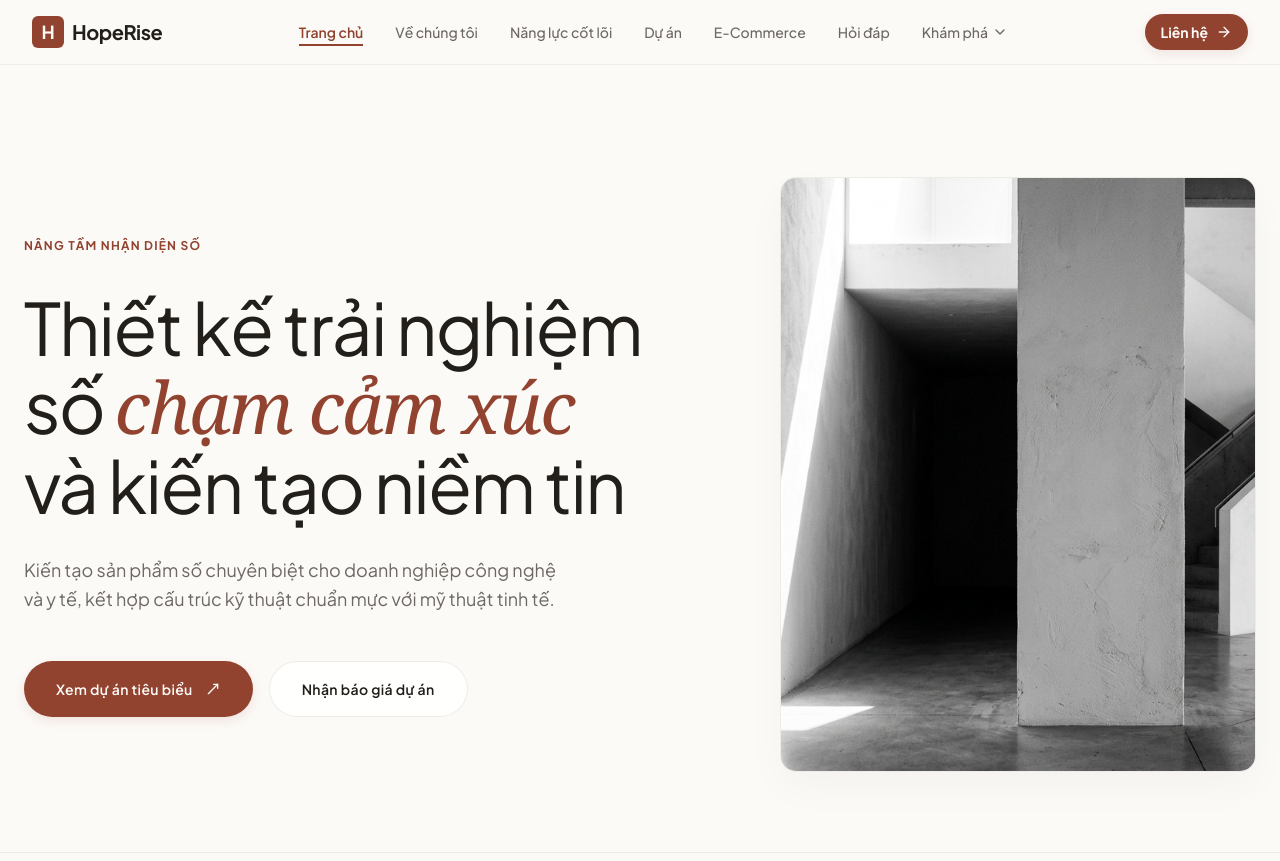
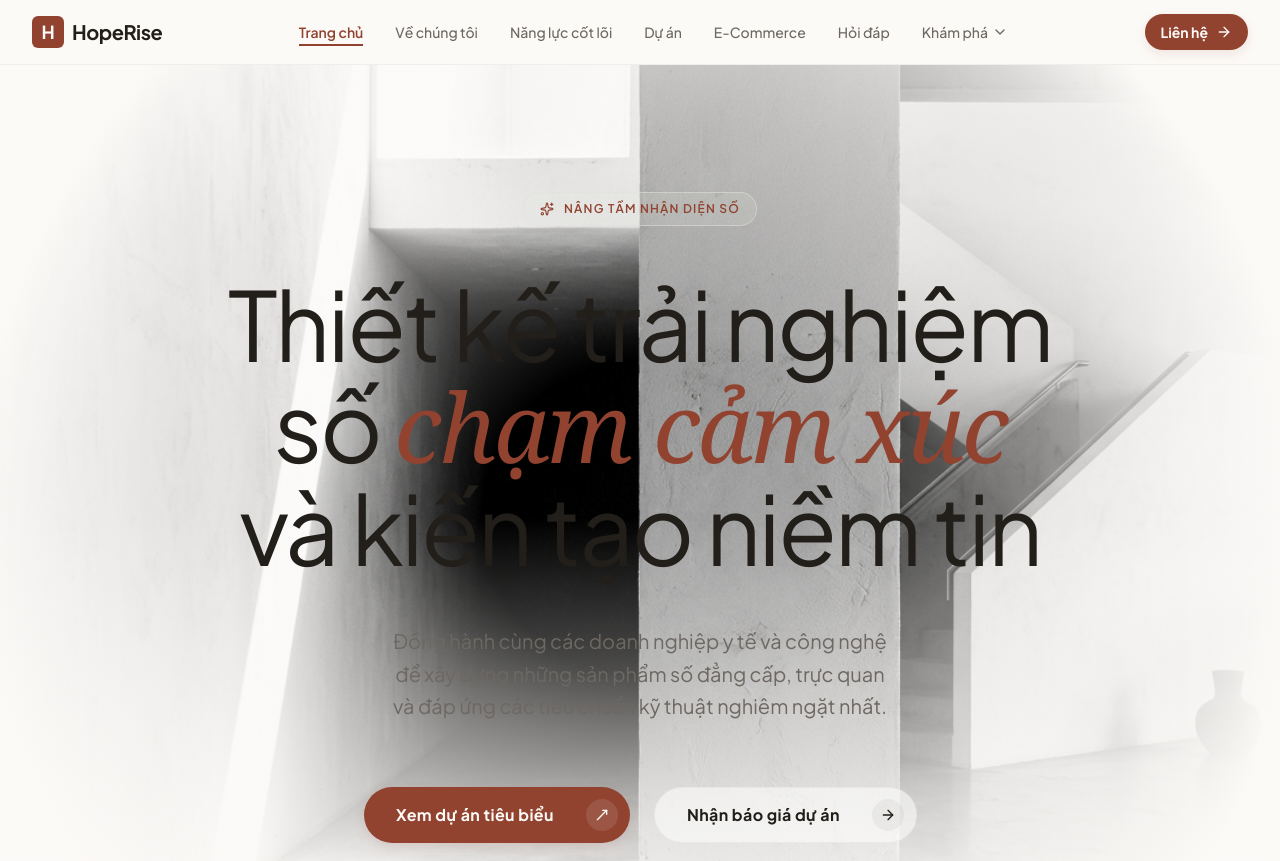
Before and after one commit to Hieuvu4438/Corporate_Branding, a Next.js app: page / in a window 1280 px wide. Shown: the top 861 px of the page. Built offline with nearby package versions, Linux system fonts and the light colour scheme.

Commit message:
style: revert hero section to previous centered layout with background image

```diff
--- a/app/page.tsx
+++ b/app/page.tsx
@@ -1,68 +1,68 @@
 import Link from "next/link";
-import { ArrowRight, MoveUpRight } from "lucide-react";
+import { ArrowRight, MoveUpRight, Sparkles } from "lucide-react";
 import { ScrollReveal } from "@/components/scroll-reveal";
 
 export default function Home() {
   return (
     <div className="flex flex-col flex-1 w-full overflow-x-hidden bg-background text-foreground">
 
-      {/* 1. Hero Section (Split-Screen Layout) */}
-      <section className="relative min-h-[90vh] flex items-center pt-28 pb-20 border-b border-border bg-background">
-        <div className="max-w-7xl mx-auto px-6 w-full grid grid-cols-1 lg:grid-cols-12 gap-16 items-center">
+      {/* 1. Attention: Hero Section (Restored Centered Layout) */}
+      <section className="relative min-h-[95vh] flex items-center justify-center overflow-hidden py-32">
+        {/* Background Image with Filter */}
+        <div className="absolute inset-0 w-full h-full">
+          <img
+            src="/asset/img/hero_bg_minimal.jpg"
+            alt="Minimalist Architectural Background"
+            className="w-full h-full object-cover filter brightness-[0.98] contrast-[1.02] saturate-[0.9] scale-102"
+          />
+          {/* Radial warm wash overlay */}
+          <div className="absolute inset-0 bg-[radial-gradient(circle_at_center,transparent_20%,oklch(0.985_0.004_70)_85%)]" />
+          <div className="absolute inset-0 bg-gradient-to-t from-background via-transparent to-transparent opacity-90" />
+        </div>
 
-          {/* Left Column: Typographic Details */}
-          <div className="lg:col-span-7 flex flex-col items-start text-left space-y-8">
+        <div className="relative z-10 max-w-6xl mx-auto px-6 text-center space-y-12 flex flex-col items-center">
           <ScrollReveal delay={100} duration={1000}>
-              <span className="text-xs uppercase tracking-widest text-primary font-bold">
-                Nâng Tầm Nhận Diện Số
-              </span>
+            <div className="inline-flex items-center gap-2.5 rounded-full bg-accent/30 backdrop-blur-md px-4 py-2 text-xs font-semibold text-primary ring-1 ring-border">
+              <Sparkles className="h-3.5 w-3.5" />
+              <span className="uppercase tracking-widest">Nâng Tầm Nhận Diện Số</span>
+            </div>
           </ScrollReveal>
 
-            {/* H1 Display Title (Clear and balanced for Vietnamese) */}
+          {/* H1 Display Title (2-Line Iron Rule) */}
           <ScrollReveal delay={300} duration={1000} className="w-full">
-              <h1 className="font-display text-4xl sm:text-5xl lg:text-7xl font-light tracking-tight leading-[1.08] text-foreground text-balance">
+            <h1 className="font-display text-5xl font-light tracking-tight text-foreground sm:text-7xl lg:text-8xl leading-[1.05] text-balance max-w-5xl mx-auto">
               Thiết kế trải nghiệm số <span className="text-primary italic font-serif">chạm cảm xúc</span> và kiến tạo niềm tin
             </h1>
           </ScrollReveal>
 
           <ScrollReveal delay={500} duration={1000}>
-              <p className="max-w-xl text-base sm:text-lg text-muted-foreground font-light leading-relaxed text-balance">
-                Kiến tạo sản phẩm số chuyên biệt cho doanh nghiệp công nghệ và y tế, kết hợp cấu trúc kỹ thuật chuẩn mực với mỹ thuật tinh tế.
+            <p className="max-w-2xl text-lg sm:text-xl text-muted-foreground font-light leading-relaxed text-balance mx-auto">
+              Đồng hành cùng các doanh nghiệp y tế và công nghệ để xây dựng những sản phẩm số đẳng cấp, trực quan và đáp ứng các tiêu chuẩn kỹ thuật nghiêm ngặt nhất.
             </p>
           </ScrollReveal>
 
           <ScrollReveal delay={700} duration={1000}>
-              <div className="flex flex-wrap gap-4 pt-4">
+            <div className="flex flex-col sm:flex-row gap-6 pt-4">
               <Link
                 href="/projects"
-                  className="inline-flex items-center justify-center font-semibold bg-primary text-primary-foreground hover:opacity-95 active:scale-[0.98] transition-all h-14 px-8 rounded-full gap-3 group text-sm shadow-button"
+                className="inline-flex items-center justify-between font-bold transition-all duration-300 focus-visible:outline-none focus-visible:ring-2 focus-visible:ring-ring focus-visible:ring-offset-2 disabled:opacity-50 disabled:pointer-events-none cursor-pointer bg-primary text-primary-foreground hover:brightness-105 active:scale-[0.98] shadow-button h-14 pl-8 pr-3 rounded-full gap-8 group"
               >
                 <span className="tracking-wide">Xem dự án tiêu biểu</span>
-                  <MoveUpRight className="h-4 w-4 transition-transform duration-300 group-hover:translate-x-0.5 group-hover:-translate-y-0.5" />
+                <div className="h-8 w-8 rounded-full bg-white/10 flex items-center justify-center shrink-0 transition-transform duration-500 ease-[cubic-bezier(0.32,0.72,0,1)] group-hover:translate-x-0.5 group-hover:-translate-y-0.5">
+                  <MoveUpRight className="h-4 w-4 text-primary-foreground" />
+                </div>
               </Link>
               <Link
                 href="/contact"
-                  className="inline-flex items-center justify-center font-semibold border border-border bg-card text-foreground hover:bg-muted active:scale-[0.98] transition-all h-14 px-8 rounded-full text-sm"
+                className="inline-flex items-center justify-between font-bold transition-all duration-300 focus-visible:outline-none focus-visible:ring-2 focus-visible:ring-ring focus-visible:ring-offset-2 disabled:opacity-50 disabled:pointer-events-none cursor-pointer border border-border bg-card/65 backdrop-blur-md text-foreground hover:bg-muted/80 active:scale-[0.98] h-14 pl-8 pr-3 rounded-full gap-8 group"
               >
                 <span className="tracking-wide">Nhận báo giá dự án</span>
+                <div className="h-8 w-8 rounded-full bg-foreground/5 flex items-center justify-center shrink-0 transition-transform duration-500 ease-[cubic-bezier(0.32,0.72,0,1)] group-hover:translate-x-0.5">
+                  <ArrowRight className="h-4 w-4 text-foreground" />
+                </div>
               </Link>
             </div>
           </ScrollReveal>
-          </div>
-
-          {/* Right Column: Architectural Photography Asset */}
-          <div className="lg:col-span-5 w-full">
-            <ScrollReveal delay={400} duration={1000}>
-              <div className="relative aspect-[4/5] w-full rounded-2xl overflow-hidden border border-border/80 bg-muted group shadow-card-subtle">
-                <img
-                  src="/asset/img/hero_bg_minimal.jpg"
-                  alt="HopeRise Architecture Minimalist Studio"
-                  className="object-cover w-full h-full transition-transform duration-1000 group-hover:scale-102"
-                />
-              </div>
-            </ScrollReveal>
-          </div>
-
         </div>
       </section>
 
```
Lines whose indentation alone changed are shown as unchanged.
